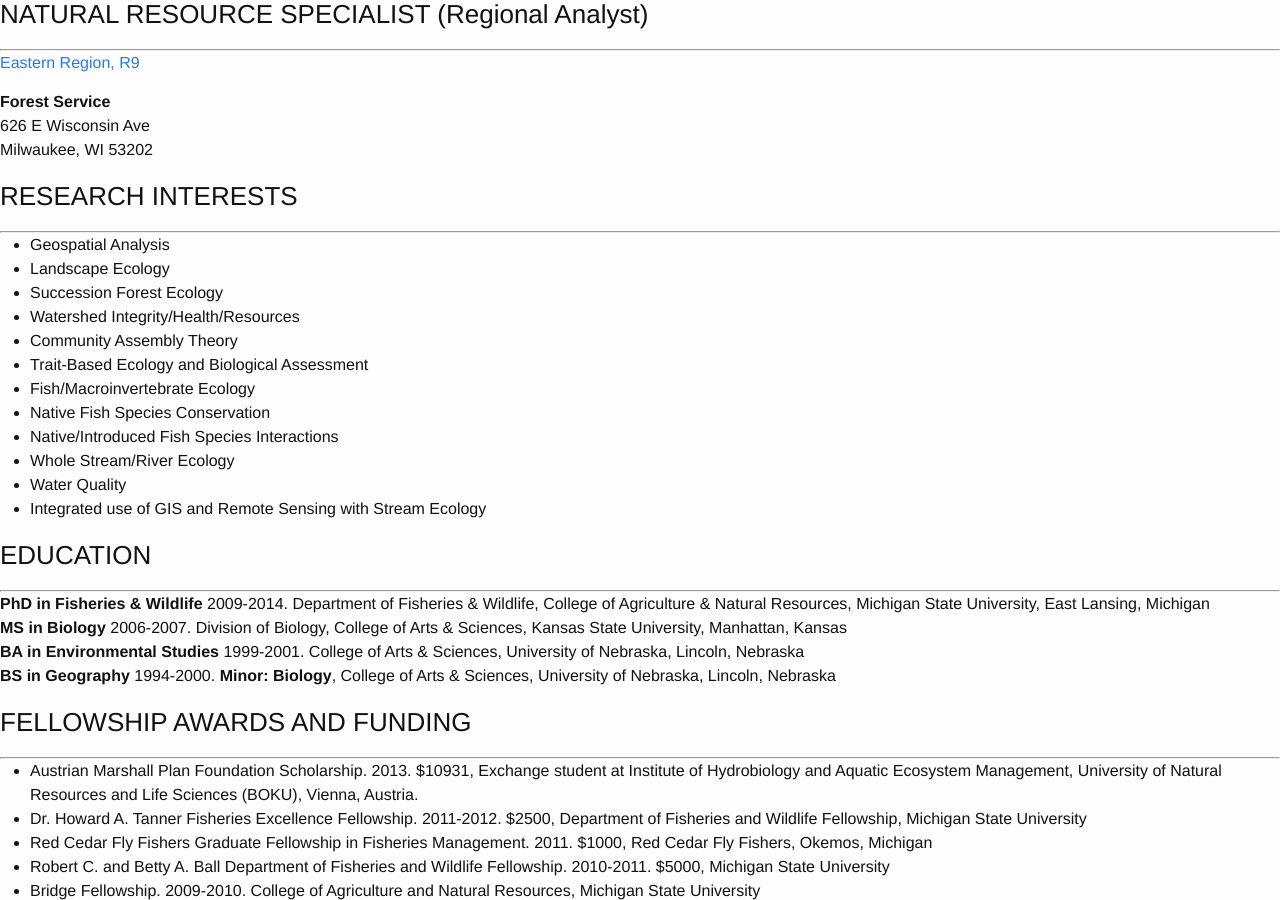
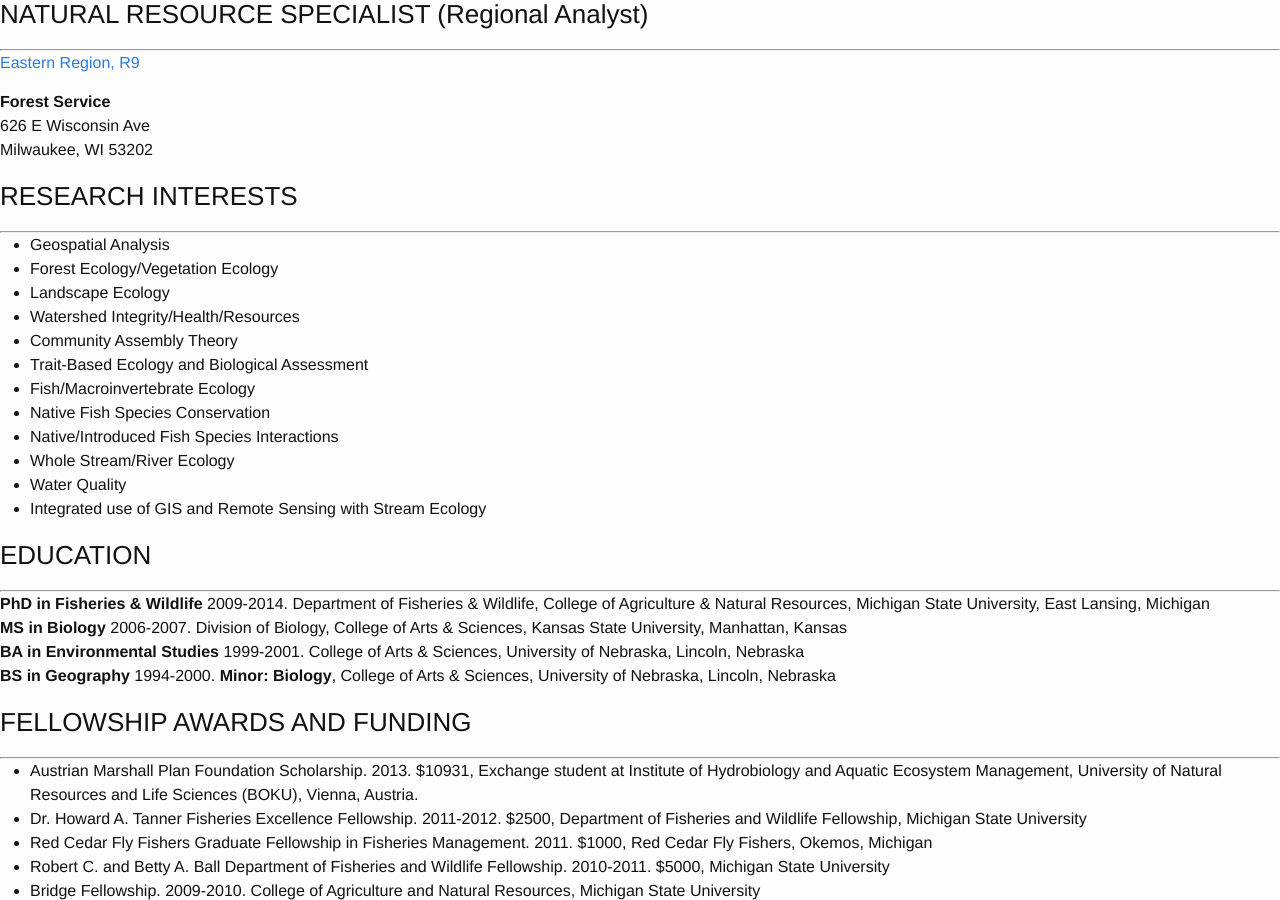
Before and after one commit to dthor/dthor.github.io, a Jekyll site: the page built from about/about.md, in a window 1280 px wide and 900 px high, scrolled down 570 px. Built offline with Jekyll 4.4.1, drawn with Linux system fonts in a browser that asks for light colours; nearby versions of some CDN libraries; some web fonts are replaced.

Commit message:
match cv
match cv

```diff
--- a/about/about.md
+++ b/about/about.md
@@ -23,8 +23,8 @@
 ### RESEARCH INTERESTS
 - - - -
 - Geospatial Analysis
+- Forest Ecology/Vegetation Ecology
 - Landscape Ecology
-- Succession Forest Ecology
 - Watershed Integrity/Health/Resources
 - Community Assembly Theory
 -	Trait-Based Ecology and Biological Assessment
```
